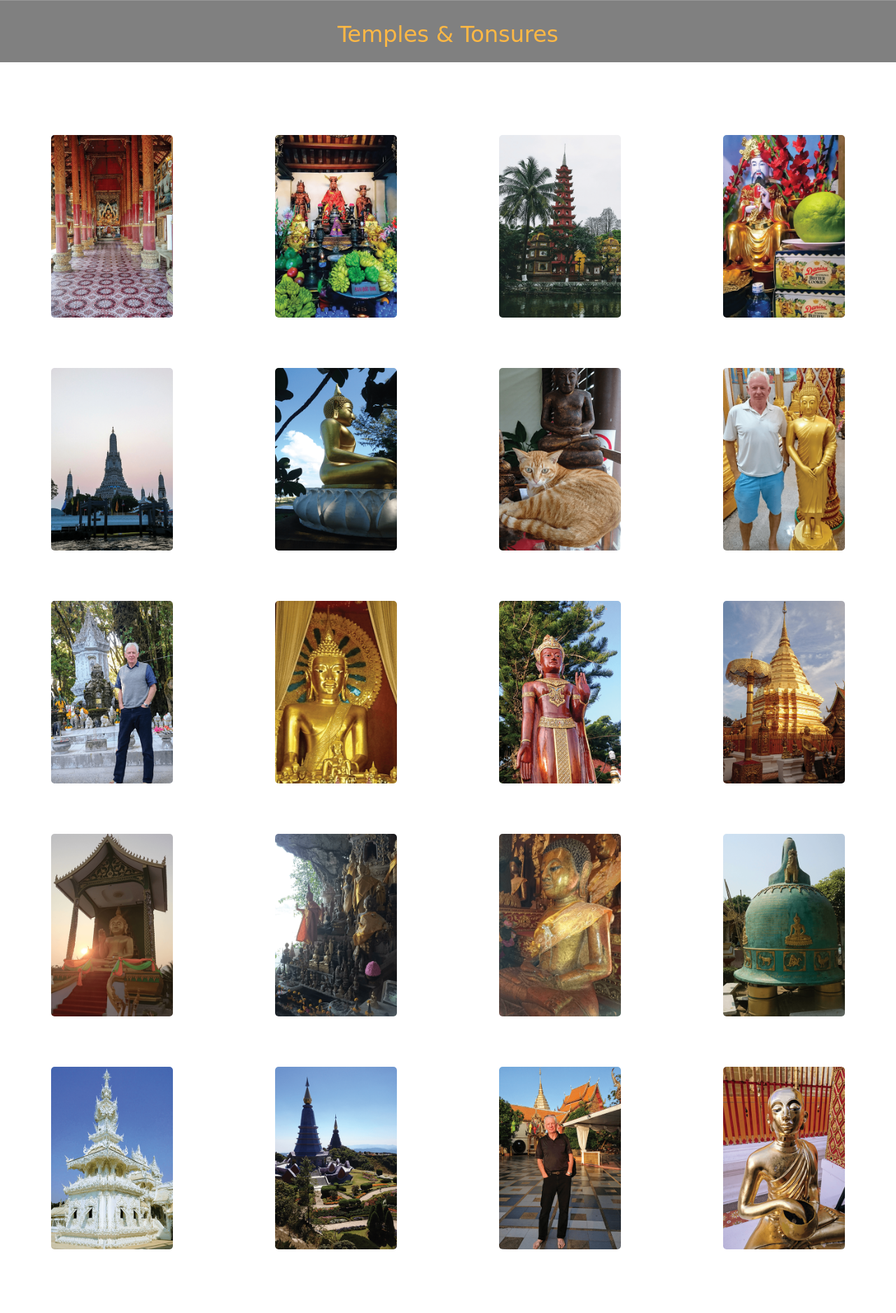
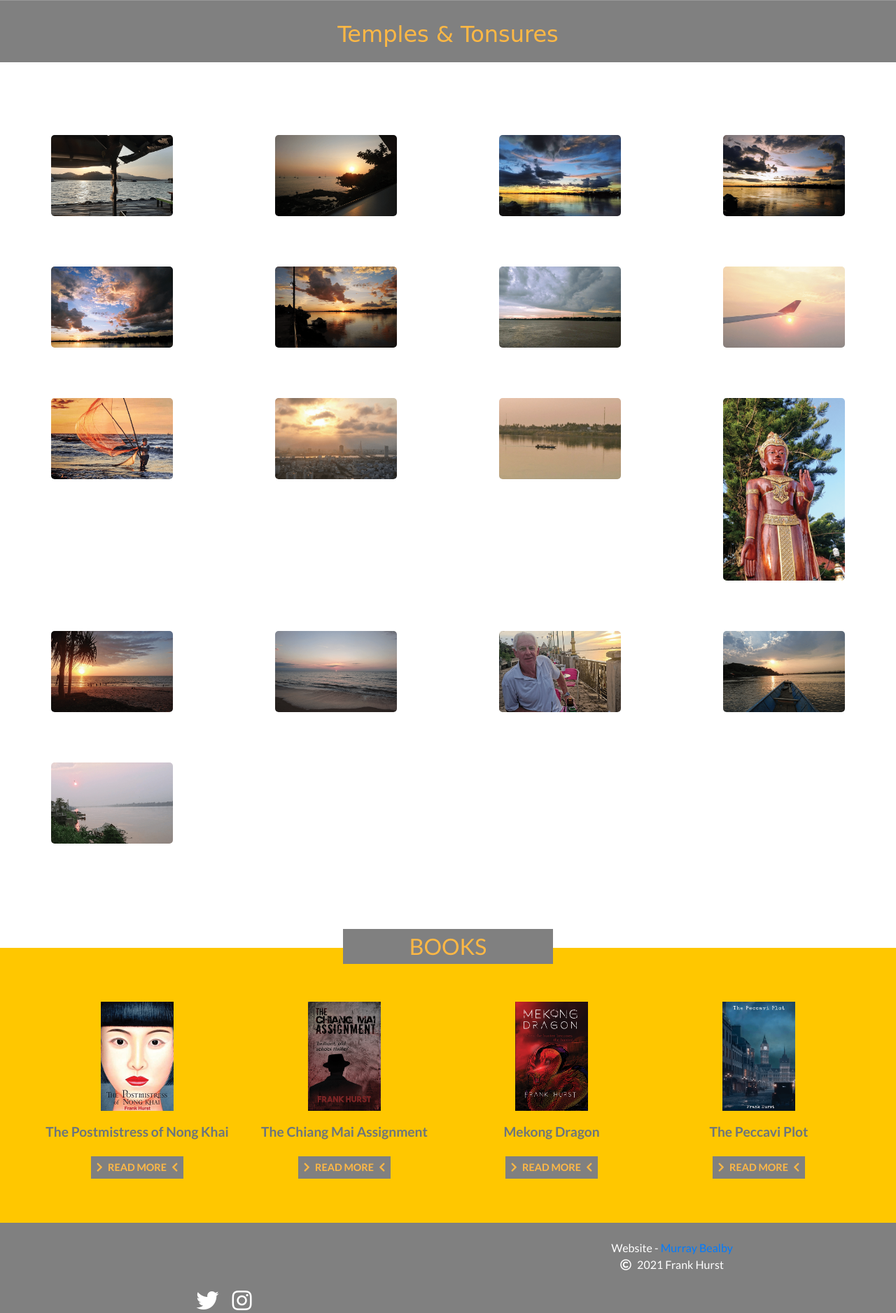
Before and after one commit to Bealby/frank-hurst, a Flask app: page /gallerySunset in a window 1280 px wide. Shown: the part 491-2368 px from the top of the page at 70% size. Run offline with Flask 2, Linux system fonts and the light colour scheme; some libraries are stand-ins or nearby versions; some web fonts are replaced.

Commit message:
Added images gallery-sunsets.html. Updated links

```diff
--- a/templates/gallery-sunsets.html
+++ b/templates/gallery-sunsets.html
@@ -13,43 +13,47 @@
 <div class="container-fluid">
     <div class="row margin-about-section1">
         <div class="col-sm-12 col-md-6 col-lg-3 text-center pt-4 pb-5">
-            <img id="myImg" src="static/images/gallery/temples/temp1.png" class="img-fluid gallery-images"
+            <img id="myImg" src="static/images/gallery/sunsets/sunset1.png" class="img-fluid gallery-images"
                 alt="Temples & Tonsures" />
         </div>
         <div class="col-sm-12 col-md-6 col-lg-3 text-center pt-4 pb-5">
-            <img id="myImg" src="static/images/gallery/temples/temp3.png" class="img-fluid gallery-images"
+            <img id="myImg" src="static/images/gallery/sunsets/sunset2.png" class="img-fluid gallery-images"
                 alt="Temples & Tonsures" />
         </div>
         <div class="col-sm-12 col-md-6 col-lg-3 text-center pt-4 pb-5">
-            <img id="myImg" src="static/images/gallery/temples/temp4.png" class="img-fluid gallery-images"
+            <img id="myImg" src="static/images/gallery/sunsets/sunset3.png" class="img-fluid gallery-images"
                 alt="Temples & Tonsures" />
         </div>
         <div class="col-sm-12 col-md-6 col-lg-3 text-center pt-4 pb-5">
-            <img id="myImg" src="static/images/gallery/temples/temp5.png" class="img-fluid gallery-images"
+            <img id="myImg" src="static/images/gallery/sunsets/sunset4.png" class="img-fluid gallery-images"
                 alt="Temples & Tonsures" />
         </div>
         <div class="col-sm-12 col-md-6 col-lg-3 text-center pt-4 pb-5">
-            <img id="myImg" src="static/images/gallery/temples/temp6.png" class="img-fluid gallery-images"
+            <img id="myImg" src="static/images/gallery/sunsets/sunset5.png" class="img-fluid gallery-images"
                 alt="Temples & Tonsures" />
         </div>
         <div class="col-sm-12 col-md-6 col-lg-3 text-center pt-4 pb-5">
-            <img id="myImg" src="static/images/gallery/temples/temp7.png" class="img-fluid gallery-images"
+            <img id="myImg" src="static/images/gallery/sunsets/sunset6.png" class="img-fluid gallery-images"
                 alt="Temples & Tonsures" />
         </div>
         <div class="col-sm-12 col-md-6 col-lg-3 text-center pt-4 pb-5">
-            <img id="myImg" src="static/images/gallery/temples/temp8.png" class="img-fluid gallery-images"
+            <img id="myImg" src="static/images/gallery/sunsets/sunset7.png" class="img-fluid gallery-images"
                 alt="Temples & Tonsures" />
         </div>
         <div class="col-sm-12 col-md-6 col-lg-3 text-center pt-4 pb-5">
-            <img id="myImg" src="static/images/gallery/temples/temp9.png" class="img-fluid gallery-images"
+            <img id="myImg" src="static/images/gallery/sunsets/sunset8.png" class="img-fluid gallery-images"
                 alt="Temples & Tonsures" />
         </div>
         <div class="col-sm-12 col-md-6 col-lg-3 text-center pt-4 pb-5">
-            <img id="myImg" src="static/images/gallery/temples/temp10.png" class="img-fluid gallery-images"
+            <img id="myImg" src="static/images/gallery/sunsets/sunset9.png" class="img-fluid gallery-images"
                 alt="Temples & Tonsures" />
         </div>
         <div class="col-sm-12 col-md-6 col-lg-3 text-center pt-4 pb-5">
-            <img id="myImg" src="static/images/gallery/temples/temp11.png" class="img-fluid gallery-images"
+            <img id="myImg" src="static/images/gallery/sunsets/sunset10.png" class="img-fluid gallery-images"
+                alt="Temples & Tonsures" />
+        </div>
+        <div class="col-sm-12 col-md-6 col-lg-3 text-center pt-4 pb-5">
+            <img id="myImg" src="static/images/gallery/sunsets/sunset11.png" class="img-fluid gallery-images"
                 alt="Temples & Tonsures" />
         </div>
         <div class="col-sm-12 col-md-6 col-lg-3 text-center pt-4 pb-5">
@@ -57,39 +61,23 @@
                 alt="Temples & Tonsures" />
         </div>
         <div class="col-sm-12 col-md-6 col-lg-3 text-center pt-4 pb-5">
-            <img id="myImg" src="static/images/gallery/temples/temp13.png" class="img-fluid gallery-images"
+            <img id="myImg" src="static/images/gallery/sunsets/sunset12.png" class="img-fluid gallery-images"
                 alt="Temples & Tonsures" />
         </div>
         <div class="col-sm-12 col-md-6 col-lg-3 text-center pt-4 pb-5">
-            <img id="myImg" src="static/images/gallery/temples/temp14.png" class="img-fluid gallery-images"
+            <img id="myImg" src="static/images/gallery/sunsets/sunset13.png" class="img-fluid gallery-images"
                 alt="Temples & Tonsures" />
         </div>
         <div class="col-sm-12 col-md-6 col-lg-3 text-center pt-4 pb-5">
-            <img id="myImg" src="static/images/gallery/temples/temp15.png" class="img-fluid gallery-images"
+            <img id="myImg" src="static/images/gallery/sunsets/sunset14.png" class="img-fluid gallery-images"
                 alt="Temples & Tonsures" />
         </div>
         <div class="col-sm-12 col-md-6 col-lg-3 text-center pt-4 pb-5">
-            <img id="myImg" src="static/images/gallery/temples/temp16.png" class="img-fluid gallery-images"
+            <img id="myImg" src="static/images/gallery/sunsets/sunset15.png" class="img-fluid gallery-images"
                 alt="Temples & Tonsures" />
         </div>
         <div class="col-sm-12 col-md-6 col-lg-3 text-center pt-4 pb-5">
-            <img id="myImg" src="static/images/gallery/temples/temp17.png" class="img-fluid gallery-images"
-                alt="Temples & Tonsures" />
-        </div>
-        <div class="col-sm-12 col-md-6 col-lg-3 text-center pt-4 pb-5">
-            <img id="myImg" src="static/images/gallery/temples/temp18.png" class="img-fluid gallery-images"
-                alt="Temples & Tonsures" />
-        </div>
-        <div class="col-sm-12 col-md-6 col-lg-3 text-center pt-4 pb-5">
-            <img id="myImg" src="static/images/gallery/temples/temp19.png" class="img-fluid gallery-images"
-                alt="Temples & Tonsures" />
-        </div>
-        <div class="col-sm-12 col-md-6 col-lg-3 text-center pt-4 pb-5">
-            <img id="myImg" src="static/images/gallery/temples/temp20.png" class="img-fluid gallery-images"
-                alt="Temples & Tonsures" />
-        </div>
-        <div class="col-sm-12 col-md-6 col-lg-3 text-center pt-4 pb-5">
-            <img id="myImg" src="static/images/gallery/temples/temp21.png" class="img-fluid gallery-images"
+            <img id="myImg" src="static/images/gallery/sunsets/sunset16.png" class="img-fluid gallery-images"
                 alt="Temples & Tonsures" />
         </div>
     </div>
--- a/templates/gallery.html
+++ b/templates/gallery.html
@@ -36,7 +36,7 @@
         </div>
         <div class="col-sm-12 col-md-6 col-lg-3">
             <div class="card" style="width: 18rem;">
-                <img src="static/images/gallery/temples/temp7.png" class="card-img-top" alt="...">
+                <img src="static/images/gallery/sunsets/sunset50.png" class="card-img-top" alt="...">
                 <div class="card-body">
                     <h5 class="card-title">Siamese Sunsets</h5>
                     <p class="card-text">Some quick example text to build on the card title and make up the bulk of the
```
